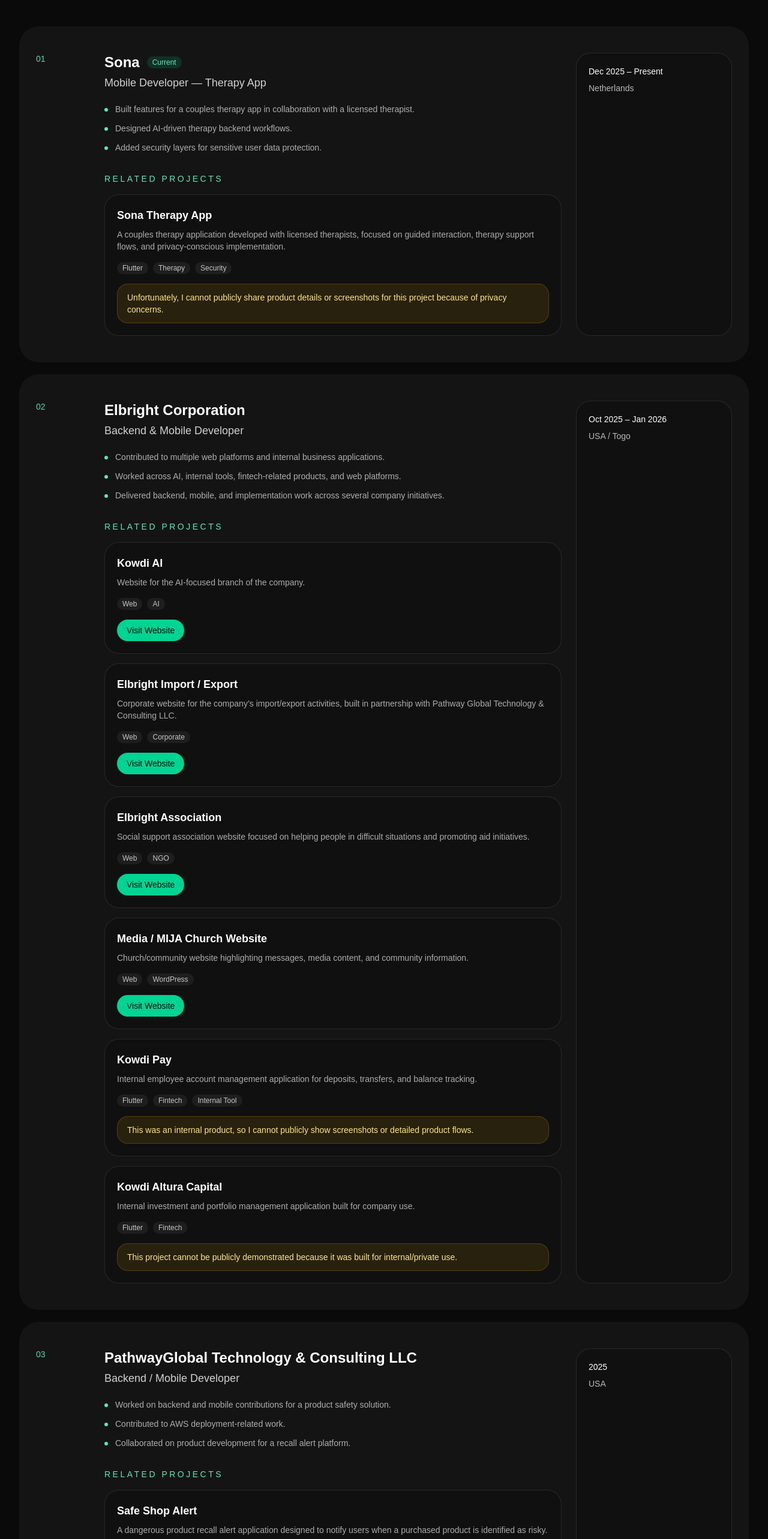
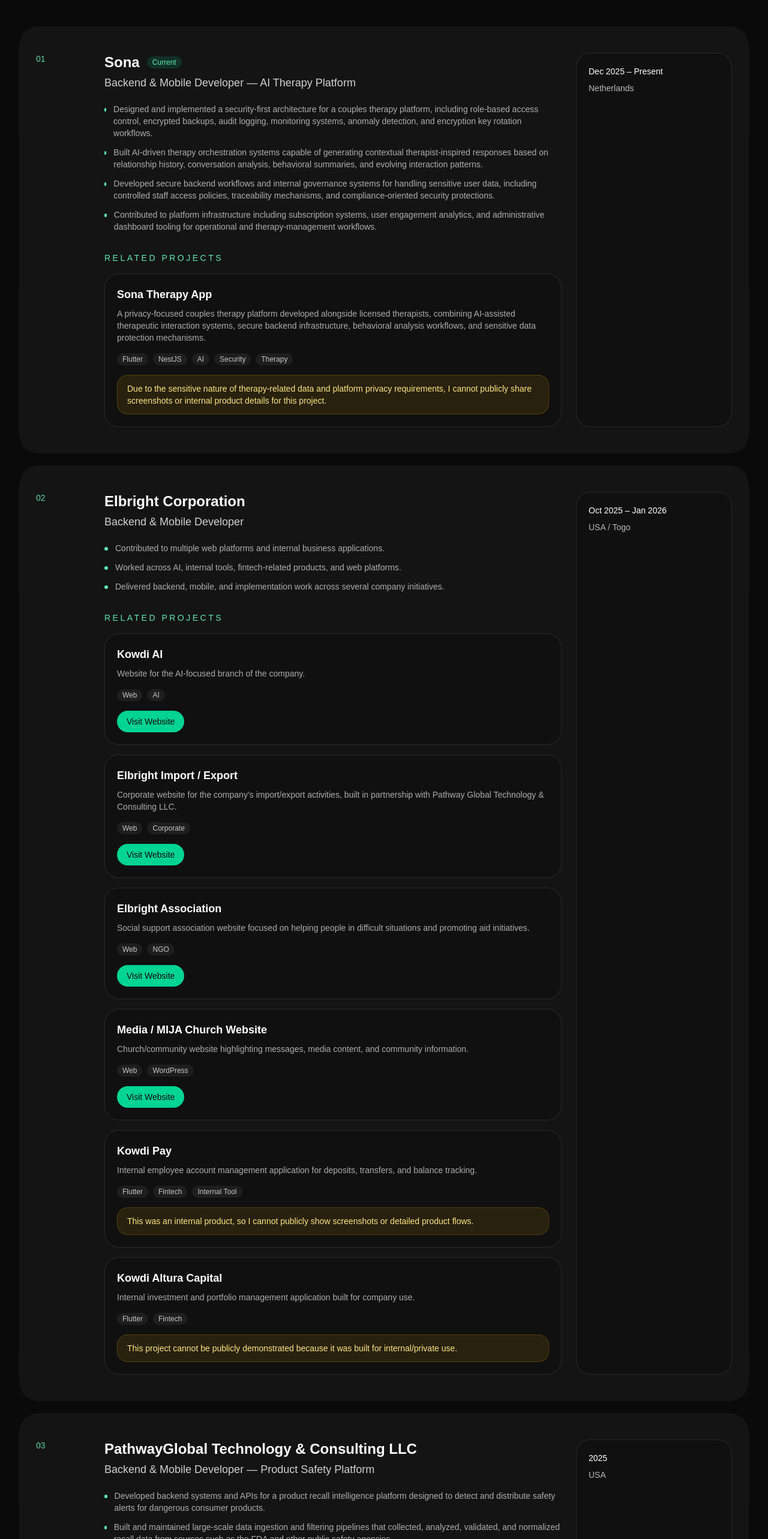
Before and after one commit to Firix00/portfolio, a React (Vite) app: page / in a window 1280 px wide. Shown: the part 2320-4886 px from the top of the page at 60% size. Built offline with nearby package versions, Linux system fonts and the light colour scheme.

Commit message:
Refactor experience section in App.jsx to enhance role descriptions and project details, emphasizing security, AI integration, and operational workflows for therapy and product safety platforms.

```diff
--- a/src/App.jsx
+++ b/src/App.jsx
@@ -178,24 +178,28 @@
 const experience = [
   {
     company: 'Sona',
-    role: 'Mobile Developer — Therapy App',
+    role: 'Backend & Mobile Developer — AI Therapy Platform',
     period: 'Dec 2025 – Present',
     location: 'Netherlands',
     bullets: [
-      'Built features for a couples therapy app in collaboration with a licensed therapist.',
-      'Designed AI-driven therapy backend workflows.',
-      'Added security layers for sensitive user data protection.',
+      'Designed and implemented a security-first architecture for a couples therapy platform, including role-based access control, encrypted backups, audit logging, monitoring systems, anomaly detection, and encryption key rotation workflows.',
+
+      'Built AI-driven therapy orchestration systems capable of generating contextual therapist-inspired responses based on relationship history, conversation analysis, behavioral summaries, and evolving interaction patterns.',
+
+      'Developed secure backend workflows and internal governance systems for handling sensitive user data, including controlled staff access policies, traceability mechanisms, and compliance-oriented security protections.',
+
+      'Contributed to platform infrastructure including subscription systems, user engagement analytics, and administrative dashboard tooling for operational and therapy-management workflows.',
     ],
     projects: [
       {
         name: 'Sona Therapy App',
         description:
-          'A couples therapy application developed with licensed therapists, focused on guided interaction, therapy support flows, and privacy-conscious implementation.',
-        tags: ['Flutter', 'Therapy', 'Security'],
+          'A privacy-focused couples therapy platform developed alongside licensed therapists, combining AI-assisted therapeutic interaction systems, secure backend infrastructure, behavioral analysis workflows, and sensitive data protection mechanisms.',
+        tags: ['Flutter', 'NestJS', 'AI', 'Security', 'Therapy'],
         screenshots: [],
         links: [],
         privacyNote:
-          'Unfortunately, I cannot publicly share product details or screenshots for this project because of privacy concerns.',
+          'Due to the sensitive nature of therapy-related data and platform privacy requirements, I cannot publicly share screenshots or internal product details for this project.',
       },
     ],
   },
@@ -269,43 +273,65 @@
   },
   {
     company: 'PathwayGlobal Technology & Consulting LLC',
-    role: 'Backend / Mobile Developer',
+    role: 'Backend & Mobile Developer — Product Safety Platform',
     period: '2025',
     location: 'USA',
     bullets: [
-      'Worked on backend and mobile contributions for a product safety solution.',
-      'Contributed to AWS deployment-related work.',
-      'Collaborated on product development for a recall alert platform.',
+      'Developed backend systems and APIs for a product recall intelligence platform designed to detect and distribute safety alerts for dangerous consumer products.',
+
+      'Built and maintained large-scale data ingestion and filtering pipelines that collected, analyzed, validated, and normalized recall data from sources such as the FDA and other public safety agencies.',
+
+      'Contributed to product-recognition and recall-matching systems capable of identifying potentially dangerous products through user interactions and image-based detection workflows.',
+
+      'Worked on geolocation and mapping infrastructure connecting recalled products to nearby stores, supermarkets, and distribution points within specific geographic areas.',
+
+      'Collaborated on backend workflows for product detection, trust-based filtering, news aggregation, and real-time recall notification delivery.',
+
+      'Contributed to AWS-related deployment and infrastructure workflows supporting platform reliability, scalability, and data processing operations.',
     ],
     projects: [
       {
         name: 'Safe Shop Alert',
         description:
-          'A dangerous product recall alert application designed to notify users when a purchased product is identified as risky.',
-        tags: ['Flutter', 'NestJS', 'AWS'],
+          'A product safety and recall intelligence platform designed to aggregate, analyze, and distribute dangerous product alerts through AI-assisted detection systems, recall data pipelines, geolocation mapping, and real-time notification workflows.',
+        tags: ['Flutter', 'NestJS', 'AWS', 'APIs', 'Data Processing', 'Product Safety'],
         links: [],
         screenshots: [],
         privacyNote:
-          'I cannot publicly share screenshots of this product due to client and product restrictions.',
+          'Due to client and product confidentiality restrictions, I cannot publicly share screenshots or internal implementation details for this project.',
       },
     ],
   },
   {
     company: 'Kaba Delivery',
-    role: 'Full-Stack & Mobile Developer',
+    role: 'Full-Stack Product Engineer',
     period: 'Sep 2024 – Jan 2025',
     location: 'Togo',
     bullets: [
-      'Worked on backend systems, admin dashboards, and mobile app features for a delivery platform.',
-      'Contributed to new verticals such as pharmacy, shipping, and Kaba-China.',
-      'Supported UI improvements and broader product evolution.',
+      'Built and maintained operational backend systems for a multi-service delivery platform, including order-routing automation, restaurant dispatch workflows, rider assignment systems, and delivery lifecycle management.',
+
+      'Developed dynamic pricing and surcharge infrastructure based on weather conditions, geolocation zones, nighttime delivery, weekends, and operational logistics constraints.',
+
+      'Contributed to logistics and shipment-management systems supporting pharmacy delivery, external store requests, intercity shipping, and international delivery workflows with package estimation, tracking, and operational negotiation features.',
+
+      'Implemented business-logic integrations for subscription systems, including delivery-radius benefits, promotional pricing workflows, and order-level subscription handling across distributed backend services.',
+
+      'Worked on wallet and payment infrastructure through integration of mobile-money aggregators, transaction-processing systems, deposit workflows, and operational payment flows.',
+
+      'Contributed across multiple platform applications including customer, rider, restaurant, and partner-facing systems to ensure feature consistency and operational continuity.',
+
+      'Participated in production deployment workflows, Play Store and App Store release management, application publishing, signing-key management, and production update operations.',
+
+      'Led application stabilization efforts by diagnosing production issues, monitoring logs, resolving backend and mobile bugs, and maintaining operational reliability across live systems.',
+
+      'Contributed to platform evolution through UI/UX improvements, rating and review systems, delivery experience enhancements, and operational tooling improvements.',
     ],
     projects: [
       {
         name: 'Kaba Delivery',
         description:
-          'Customer delivery application with full-stack contributions across mobile features, admin tools, and service expansions.',
-        tags: ['Flutter', 'Delivery'],
+          'A large-scale multi-service delivery platform supporting food delivery, pharmacy services, external store requests, shipment workflows, subscription systems, operational automation, and mobile-money payment infrastructure.',
+        tags: ['Flutter', 'NestJS', 'Delivery', 'Payments', 'Logistics'],
         links: [
           {
             label: 'View on Play Store',
@@ -315,11 +341,12 @@
         screenshots: [],
         privacyNote: null,
       },
+
       {
         name: 'Kaba Partners',
         description:
-          'Partner application for merchants and sales points to manage orders, products, and interactions with the main Kaba ecosystem.',
-        tags: ['Flutter', 'Kaba Delivery'],
+          'Merchant and partner management application enabling restaurants, stores, and sales points to manage products, orders, operational workflows, and interactions with the Kaba ecosystem.',
+        tags: ['Flutter', 'Operations', 'Delivery'],
         links: [
           {
             label: 'View on Play Store',
@@ -329,15 +356,16 @@
         screenshots: [],
         privacyNote: null,
       },
+
       {
         name: 'Kaba Riders',
         description:
-          'Driver application for delivery agents with ride tracking, delivery management, history, and real-time notifications.',
-        tags: ['Flutter', 'Delivery'],
+          'Delivery-driver application supporting ride management, delivery tracking, order workflows, operational notifications, and real-time logistics coordination.',
+        tags: ['Flutter', 'Logistics', 'Delivery'],
         links: [],
         screenshots: [],
         privacyNote:
-          'Due to product ownership and usage rights, I cannot publicly share screenshots of this application.',
+          'Due to product ownership and usage rights, I cannot publicly share screenshots or internal operational flows for this application.',
       },
     ],
   },
```
